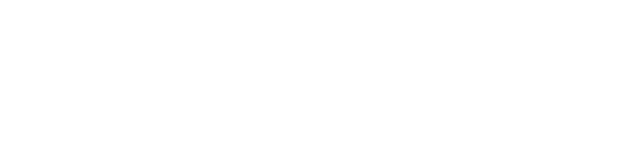
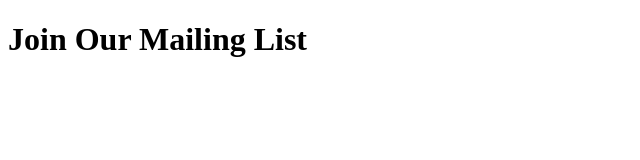
Before and after one commit to farif1/project-one-362, a plain HTML site: page index.html in a window 1280 px wide. Shown: the whole page, without its empty margins (0-640 px from the left). Drawn offline with Linux system fonts and the light colour scheme.

Commit message:
Add title and heading of the page

```diff
--- a/index.html
+++ b/index.html
@@ -1,7 +1,7 @@
 <!DOCTYPE html>
 <html lang="en"
 <head>
-  <title></title>
+  <title>Mailing List</title>
   <meta charset="utf-8" />
   <meta name="viewport" content="width=device-width,initial-scale=1.0,shrink-to-fit=no" />
   <link rel="stylesheet" href="screen.css" />
@@ -9,6 +9,7 @@
 
 <body>
   <main>
+    <h1>Join Our Mailing List</h1>
 
   </main>
 
```
